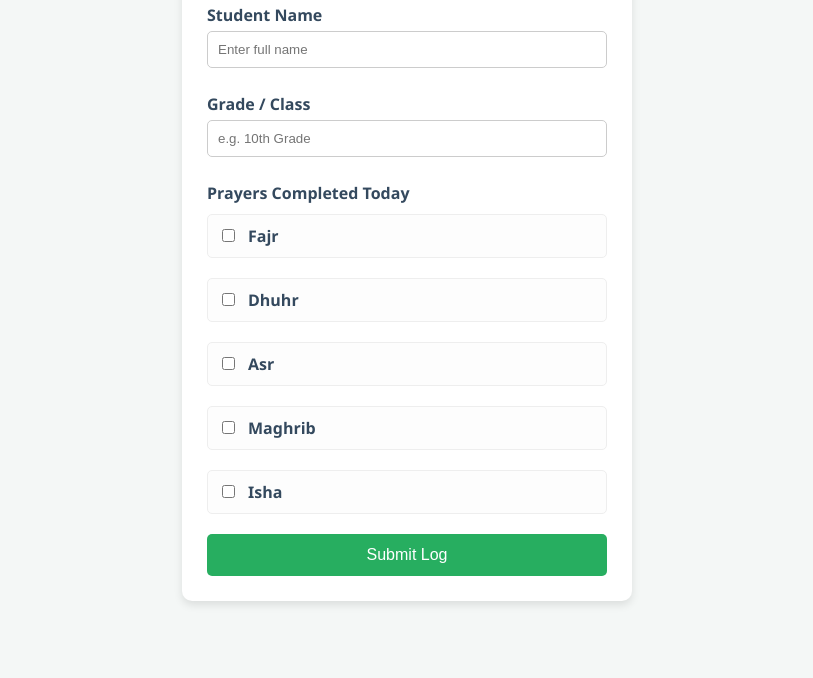
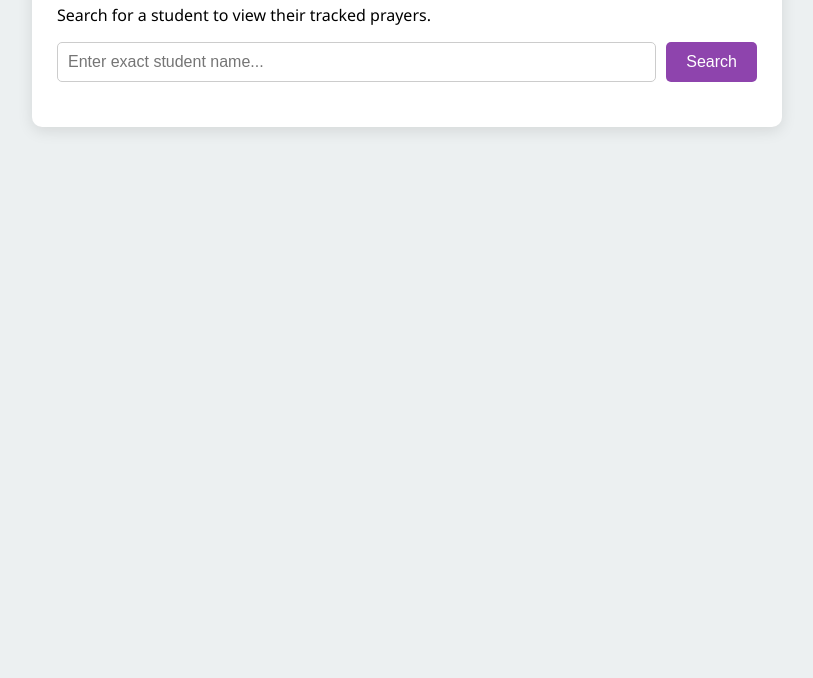
Before and after one commit to yasirmtkolathur-lab/prayer-tracker, a plain HTML site: page index.html in a window 1280 px wide. Shown: the part 122-800 px from the top of the page, without its empty margins (233-1046 px from the left). Drawn offline with Linux system fonts and the light colour scheme.

Commit message:
Update index.html

```diff
--- a/index.html
+++ b/index.html
@@ -3,89 +3,126 @@
 <head>
     <meta charset="UTF-8">
     <meta name="viewport" content="width=device-width, initial-scale=1.0">
-    <title>Daily Prayer Tracker</title>
+    <title>Teacher Admin Dashboard</title>
     <style>
-        body { font-family: 'Segoe UI', Tahoma, Geneva, Verdana, sans-serif; background-color: #f4f7f6; padding: 20px; }
-        .container { max-width: 400px; margin: 0 auto; background: white; padding: 25px; border-radius: 10px; box-shadow: 0 4px 8px rgba(0,0,0,0.1); }
+        body { font-family: 'Segoe UI', Tahoma, Geneva, Verdana, sans-serif; background-color: #ecf0f1; padding: 20px; }
+        .container { max-width: 700px; margin: 0 auto; background: white; padding: 25px; border-radius: 10px; box-shadow: 0 4px 15px rgba(0,0,0,0.1); }
         h2 { text-align: center; color: #2c3e50; }
-        label { font-weight: bold; margin-top: 10px; display: block; color: #34495e; }
-        input[type="text"] { width: 100%; padding: 10px; margin-top: 5px; margin-bottom: 15px; border: 1px solid #ccc; border-radius: 5px; box-sizing: border-box; }
-        .checkbox-group { display: flex; flex-direction: column; gap: 10px; margin-bottom: 20px; }
-        .checkbox-item { display: flex; align-items: center; gap: 10px; background: #fdfdfd; padding: 10px; border: 1px solid #eee; border-radius: 5px; }
-        button { width: 100%; padding: 12px; background-color: #27ae60; color: white; border: none; border-radius: 5px; font-size: 16px; cursor: pointer; transition: background 0.3s; }
-        button:hover { background-color: #2ecc71; }
-        .message { text-align: center; margin-top: 15px; font-weight: bold; color: #27ae60; display: none; }
+        .search-box { display: flex; gap: 10px; margin-bottom: 20px; }
+        input[type="text"] { flex-grow: 1; padding: 10px; border: 1px solid #ccc; border-radius: 5px; font-size: 16px; }
+        button { padding: 10px 20px; background-color: #8e44ad; color: white; border: none; border-radius: 5px; font-size: 16px; cursor: pointer; transition: 0.3s; }
+        button:hover { background-color: #732d91; }
+        table { width: 100%; border-collapse: collapse; margin-top: 20px; }
+        th, td { padding: 12px; text-align: center; border-bottom: 1px solid #ddd; }
+        th { background-color: #2c3e50; color: white; }
+        .summary { margin-top: 20px; padding: 15px; background-color: #d4efdf; color: #1e8449; border-radius: 5px; font-weight: bold; text-align: center; display: none; }
+        #loading { text-align: center; color: #7f8c8d; font-style: italic; display: none; margin-top: 20px; }
     </style>
 </head>
 <body>
 
 <div class="container">
-    <h2>🕌 Daily Prayer Tracker</h2>
-    <form id="prayerForm">
-        <label for="name">Student Name</label>
-        <input type="text" id="name" name="name" required placeholder="Enter full name">
+    <h2>📊 Teacher Dashboard: Prayer Logs</h2>
+    <p>Search for a student to view their tracked prayers.</p>
 
-        <label for="studentClass">Grade / Class</label>
-        <input type="text" id="studentClass" name="studentClass" required placeholder="e.g. 10th Grade">
+    <div class="search-box">
+        <input type="text" id="searchName" placeholder="Enter exact student name...">
+        <button onclick="fetchStudentData()">Search</button>
+    </div>
 
-        <label>Prayers Completed Today</label>
-        <div class="checkbox-group">
-            <label class="checkbox-item"><input type="checkbox" id="fajr"> Fajr</label>
-            <label class="checkbox-item"><input type="checkbox" id="dhuhr"> Dhuhr</label>
-            <label class="checkbox-item"><input type="checkbox" id="asr"> Asr</label>
-            <label class="checkbox-item"><input type="checkbox" id="maghrib"> Maghrib</label>
-            <label class="checkbox-item"><input type="checkbox" id="isha"> Isha</label>
-        </div>
+    <div id="loading">Fetching database... please wait.</div>
 
-        <button type="submit" id="submitBtn">Submit Log</button>
-        <div id="statusMessage" class="message">Submission saved successfully!</div>
-    </form>
+    <div id="summaryCard" class="summary"></div>
+
+    <table id="resultsTable" style="display: none;">
+        <thead>
+            <tr>
+                <th>Date</th>
+                <th>Class</th>
+                <th>Fajr</th>
+                <th>Dhuhr</th>
+                <th>Asr</th>
+                <th>Maghrib</th>
+                <th>Isha</th>
+                <th>Total</th>
+            </tr>
+        </thead>
+        <tbody id="tableBody">
+            </tbody>
+    </table>
 </div>
 
 <script>
-    document.getElementById('prayerForm').addEventListener('submit', function(e) {
-        e.preventDefault();
+    // REPLACE THIS WITH YOUR GOOGLE SCRIPT WEB APP URL
+    const GOOGLE_SCRIPT_URL = 'https://script.google.com/macros/s/AKfycbyyd4Y8wc8wN6jK7XBFFpLUB4Tucf2lhMPWYFgQiQzAvTMp8LQ-cyPD8f9GgAe-lL8Q/exec';
 
-        const btn = document.getElementById('submitBtn');
-        const statusMsg = document.getElementById('statusMessage');
-        btn.textContent = "Saving...";
-        btn.disabled = true;
+    function fetchStudentData() {
+        const searchName = document.getElementById('searchName').value.trim().toLowerCase();
+        if (!searchName) return alert("Please enter a name.");
 
-        // Gather data
-        const payload = {
-            name: document.getElementById('name').value,
-            studentClass: document.getElementById('studentClass').value,
-            fajr: document.getElementById('fajr').checked,
-            dhuhr: document.getElementById('dhuhr').checked,
-            asr: document.getElementById('asr').checked,
-            maghrib: document.getElementById('maghrib').checked,
-            isha: document.getElementById('isha').checked
-        };
+        const table = document.getElementById('resultsTable');
+        const tbody = document.getElementById('tableBody');
+        const summary = document.getElementById('summaryCard');
+        const loading = document.getElementById('loading');
 
-        // REPLACE THIS URL WITH YOUR DEPLOYED GOOGLE SCRIPT WEB APP URL
-        const GOOGLE_SCRIPT_URL = 'https://script.google.com/macros/s/AKfycbyZyCP2BXjZd0BpuJWwugvdEWRY0lPxk1GvVDGACSsviOV-kelbHTdpL11d7B_OMAmG/exec';
+        // Reset UI
+        table.style.display = 'none';
+        summary.style.display = 'none';
+        tbody.innerHTML = '';
+        loading.style.display = 'block';
 
-        // Send to Google Apps Script
-        fetch(GOOGLE_SCRIPT_URL, {
-            method: 'POST',
-            mode: 'no-cors', // Bypasses CORS issues when sending to Google Apps Script
-            headers: {
-                'Content-Type': 'application/json'
-            },
-            body: JSON.stringify(payload)
-        }).then(() => {
-            document.getElementById('prayerForm').reset();
-            btn.textContent = "Submit Log";
-            btn.disabled = false;
-            statusMsg.style.display = "block";
-            setTimeout(() => { statusMsg.style.display = "none"; }, 4000);
-        }).catch(error => {
-            console.error('Error!', error.message);
-            btn.textContent = "Submit Log";
-            btn.disabled = false;
-            alert("There was an error submitting. Please try again.");
-        });
-    });
+        // Fetch data from Google Sheet
+        fetch(GOOGLE_SCRIPT_URL)
+            .then(response => response.json())
+            .then(data => {
+                loading.style.display = 'none';
+
+                // Filter data for the searched student
+                const studentLogs = data.filter(row =>
+                    row.Name && row.Name.toLowerCase() === searchName
+                );
+
+                if (studentLogs.length === 0) {
+                    summary.style.display = 'block';
+                    summary.style.backgroundColor = '#fadbd8';
+                    summary.style.color = '#c0392b';
+                    summary.innerText = "No logs found for this student.";
+                    return;
+                }
+
+                let totalPrayersEver = 0;
+
+                // Populate table
+                studentLogs.forEach(log => {
+                    totalPrayersEver += parseInt(log['Total Prayed'] || 0);
+
+                    const tr = document.createElement('tr');
+                    tr.innerHTML = `
+                        <td>${log['Log Date']}</td>
+                        <td>${log['Class']}</td>
+                        <td>${log['Fajr']}</td>
+                        <td>${log['Dhuhr']}</td>
+                        <td>${log['Asr']}</td>
+                        <td>${log['Maghrib']}</td>
+                        <td>${log['Isha']}</td>
+                        <td><strong>${log['Total Prayed']}</strong></td>
+                    `;
+                    tbody.appendChild(tr);
+                });
+
+                // Show results
+                table.style.display = 'table';
+                summary.style.display = 'block';
+                summary.style.backgroundColor = '#d4efdf';
+                summary.style.color = '#1e8449';
+                summary.innerText = `Total lifetime prayers logged by this student: ${totalPrayersEver}`;
+            })
+            .catch(error => {
+                console.error("Error:", error);
+                loading.style.display = 'none';
+                alert("Failed to load data. Make sure your Web App permissions are set to 'Anyone'.");
+            });
+    }
 </script>
 
 </body>
```
